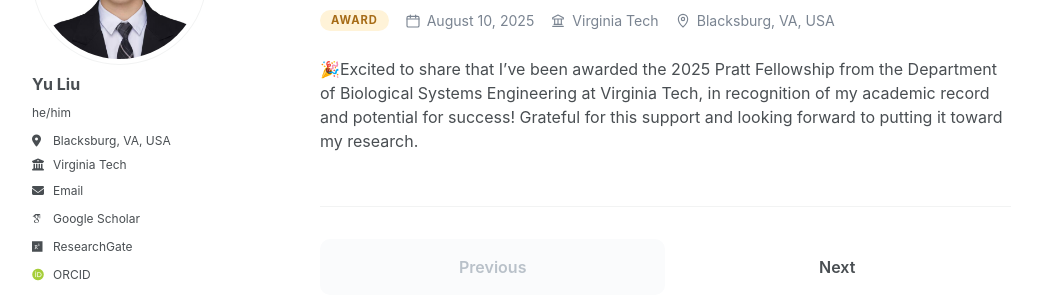
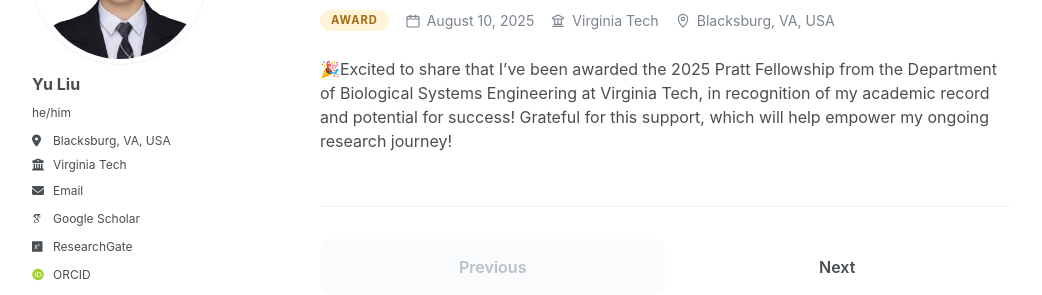
Before and after one commit to yuliu0322/yuliu0322.github.io, a Jekyll site: the page built from _talks/2025-08-10-pratt-fellowship.md, in a window 1280 px wide. Shown: the part 157-452 px from the top of the page, without its empty margins (48-1090 px from the left). Built offline with Jekyll 4.4.1, drawn with Linux system fonts in a browser that asks for light colours; some web fonts are replaced; a script bundle is joined from its source files by our own code; library files that are not in the unit come from our copies.

Commit message:
Update 2025-08-10-pratt-fellowship.md

```diff
--- a/_talks/2025-08-10-pratt-fellowship.md
+++ b/_talks/2025-08-10-pratt-fellowship.md
@@ -8,4 +8,4 @@ date: 2025-08-10
 location: "Blacksburg, VA, USA"
 ---
 
-🎉Excited to share that I’ve been awarded the 2025 Pratt Fellowship from the Department of Biological Systems Engineering at Virginia Tech, in recognition of my academic record and potential for success! Grateful for this support and looking forward to putting it toward my research.
+🎉Excited to share that I’ve been awarded the 2025 Pratt Fellowship from the Department of Biological Systems Engineering at Virginia Tech, in recognition of my academic record and potential for success! Grateful for this support, which will help empower my ongoing research journey!
```
